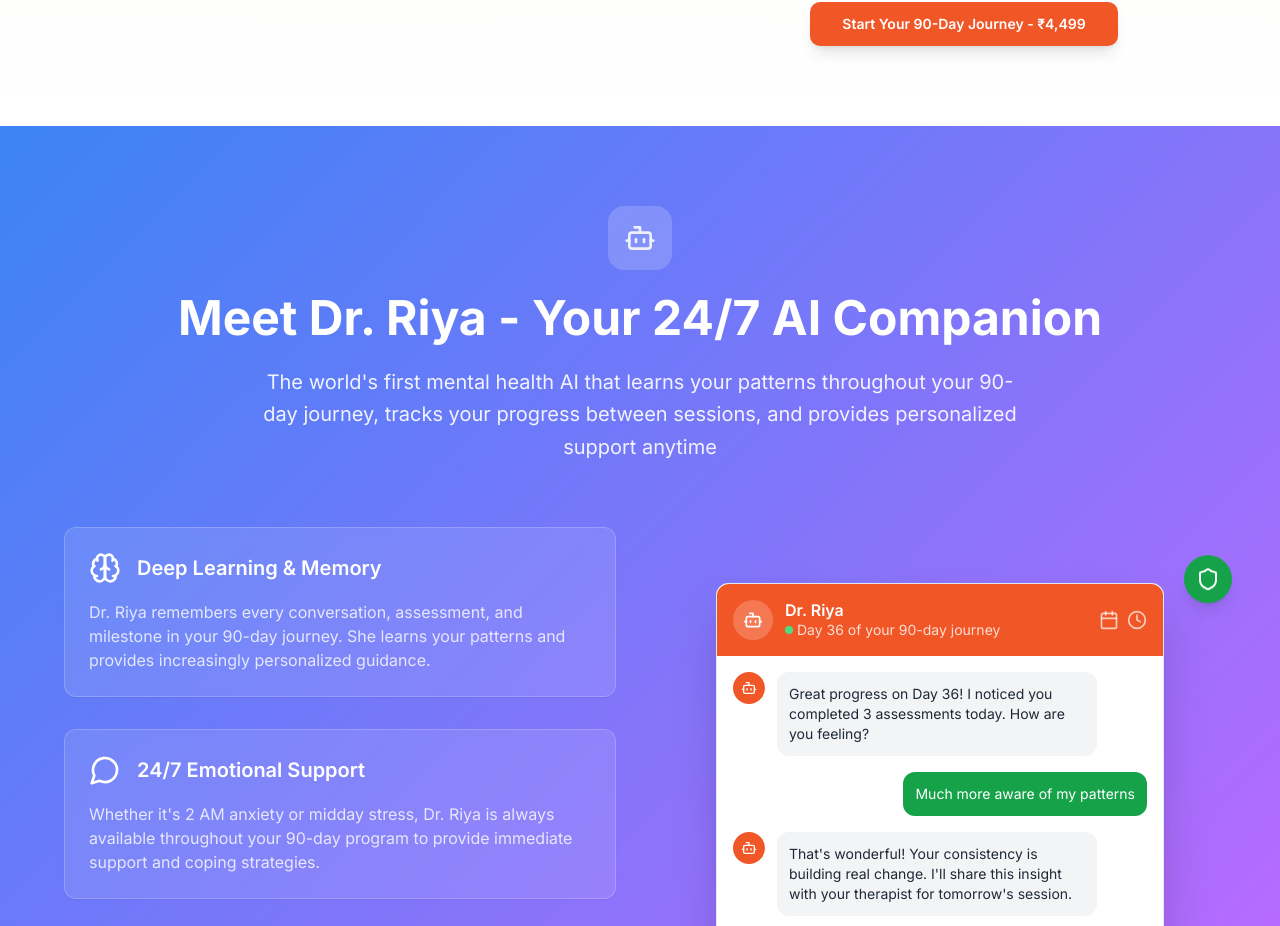
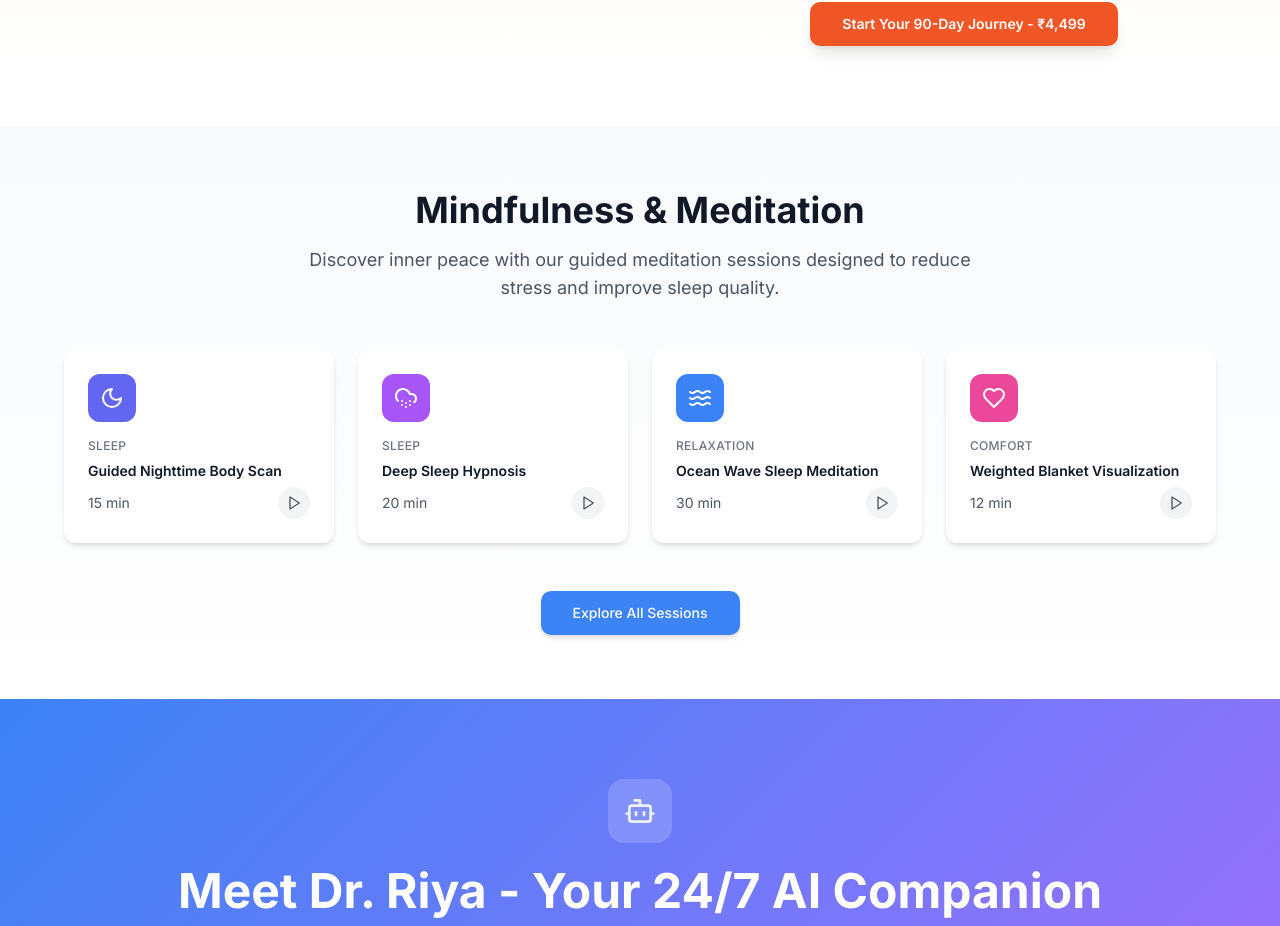
Before and after one commit to immersepe12/mindpath-ai-guide, a React (Vite) app: page / in a window 1280 px wide. Shown: the part 5119-6045 px from the top of the page. Built offline with nearby package versions, Linux system fonts and the light colour scheme.

Commit message:
Fix MindfulnessSection JSX error
The `MindfulnessSection` component was not returning any JSX, causing a TypeScript error when used as a component in `Index.tsx`. This commit updates `src/components/MindfulnessSection.tsx` to return a valid JSX structure, resolving the error.

```diff
--- a/src/components/MindfulnessSection.tsx
+++ b/src/components/MindfulnessSection.tsx
@@ -1,6 +1,8 @@
+
 import { MindTalkButton } from "./ui/button-variants";
 import { Card, CardContent } from "./ui/card";
 import { Play, Moon, Waves, CloudSnow, Heart } from "lucide-react";
+
 const meditationSessions = [{
   title: "Guided Nighttime Body Scan",
   duration: "15 min",
@@ -26,7 +28,55 @@ const meditationSessions = [{
   category: "Comfort",
   color: "bg-pink-500"
 }];
+
 const MindfulnessSection = () => {
-  return;
+  return (
+    <section className="py-16 px-4 bg-gradient-to-b from-slate-50 to-white">
+      <div className="max-w-6xl mx-auto">
+        <div className="text-center mb-12">
+          <h2 className="text-3xl md:text-4xl font-bold text-gray-900 mb-4">
+            Mindfulness & Meditation
+          </h2>
+          <p className="text-lg text-gray-600 max-w-2xl mx-auto">
+            Discover inner peace with our guided meditation sessions designed to reduce stress and improve sleep quality.
+          </p>
+        </div>
+
+        <div className="grid grid-cols-1 md:grid-cols-2 lg:grid-cols-4 gap-6 mb-12">
+          {meditationSessions.map((session, index) => {
+            const IconComponent = session.icon;
+            return (
+              <Card key={index} className="group hover:shadow-lg transition-all duration-300 border-0 shadow-md">
+                <CardContent className="p-6">
+                  <div className={`w-12 h-12 ${session.color} rounded-lg flex items-center justify-center mb-4 group-hover:scale-110 transition-transform duration-300`}>
+                    <IconComponent className="w-6 h-6 text-white" />
+                  </div>
+                  <span className="text-xs font-medium text-gray-500 uppercase tracking-wide mb-2 block">
+                    {session.category}
+                  </span>
+                  <h3 className="font-semibold text-gray-900 mb-2 text-sm leading-tight">
+                    {session.title}
+                  </h3>
+                  <div className="flex items-center justify-between">
+                    <span className="text-sm text-gray-600">{session.duration}</span>
+                    <div className="w-8 h-8 bg-gray-100 rounded-full flex items-center justify-center group-hover:bg-blue-50 transition-colors">
+                      <Play className="w-4 h-4 text-gray-600 group-hover:text-blue-600" />
+                    </div>
+                  </div>
+                </CardContent>
+              </Card>
+            );
+          })}
+        </div>
+
+        <div className="text-center">
+          <MindTalkButton variant="ai" size="lg">
+            Explore All Sessions
+          </MindTalkButton>
+        </div>
+      </div>
+    </section>
+  );
 };
+
 export default MindfulnessSection;
```
